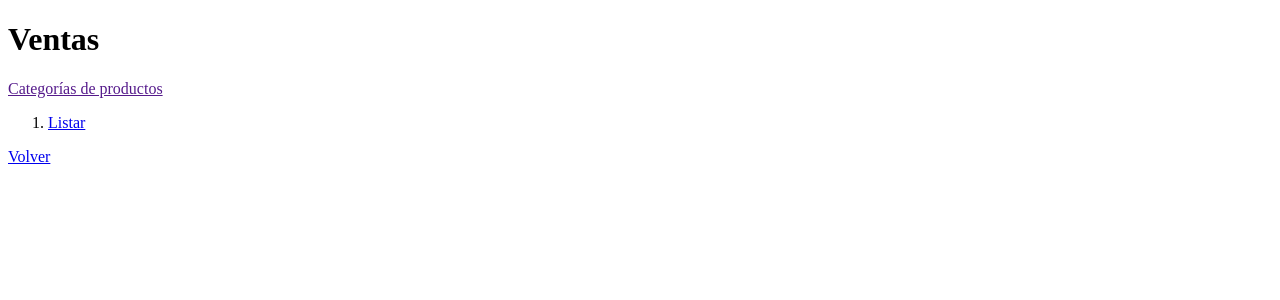
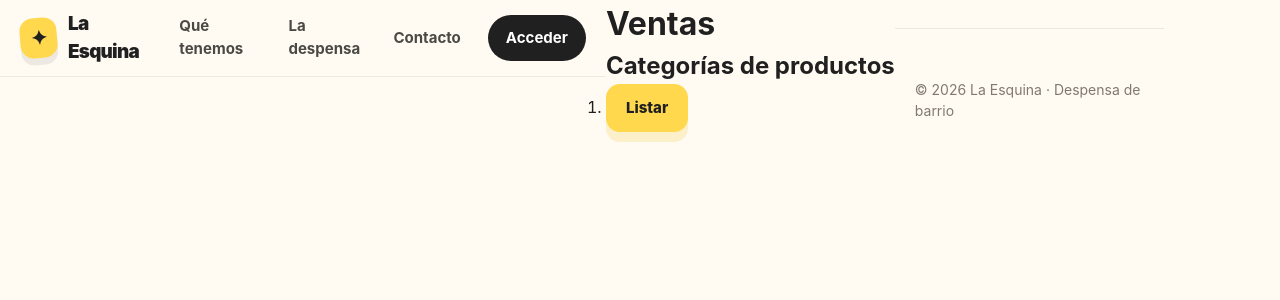
Before and after one commit to esthorace/87744-django, a Django app: page /ventas/ in a window 1280 px wide. Shown: the top 300 px of the page. Run offline with Django 5.2, Linux system fonts and the light colour scheme.

Commit message:
feat: extensión de plantillas

```diff
--- a/src/core/static/core/estilos.css
+++ b/src/core/static/core/estilos.css
@@ -34,6 +34,8 @@ body {
   background: var(--bg);
   color: var(--ink);
   line-height: 1.5;
+  display: flex;
+  min-height: 100vh;
 }
 
 a {
--- /dev/null
+++ b/src/core/templates/core/base.html
@@ -0,0 +1,33 @@
+{% load static %}
+
+<!DOCTYPE html>
+<html lang="es">
+    <head>
+        <meta charset="UTF-8" />
+        <meta name="viewport" content="width=device-width, initial-scale=1.0" />
+        <meta name="description"
+              content="La Esquina, despensa de barrio: bebidas, alimentos, pan, lácteos, fiambres, limpieza y golosinas." />
+        <title>La Esquina — Despensa de barrio</title>
+        <link rel="stylesheet" href="{% static 'core/estilos.css' %}" />
+
+        {% block styles %}
+        {% endblock styles %}
+    </head>
+    <body>
+        <header>
+            {% block header %}
+                {% include "core/partials/header.html" %}
+            {% endblock header %}
+        </header>
+        <main>
+            {% block content %}
+            {% endblock content %}
+        </main>
+        <footer>
+            {% include "core/partials/footer.html" %}
+        </footer>
+
+        {% block scripts %}
+        {% endblock scripts %}
+    </body>
+</html>
--- /dev/null
+++ b/src/core/templates/core/partials/footer.html
@@ -0,0 +1,18 @@
+<style>
+    .footer-inner {
+        display: flex;
+        justify-content: center;
+        align-items: center;
+        padding: 1rem 0;
+        background-color: var(--bg);
+        color: var(--ink);
+    }
+
+    .footer-copy {
+        margin: 0;
+        font-size: 0.875rem;
+    }
+</style>
+<div class="container footer-inner">
+    <p class="footer-copy">© 2026 La Esquina · Despensa de barrio</p>
+</div>
--- /dev/null
+++ b/src/core/templates/core/partials/header.html
@@ -0,0 +1,14 @@
+<div class="nav">
+    <div class="container nav-inner">
+        <a href="/" class="brand" aria-label="La Esquina, inicio">
+            <span class="brand-mark">✦</span>
+            <span>La Esquina</span>
+        </a>
+        <nav class="nav-links" aria-label="Navegación principal">
+            <a href="#productos">Qué tenemos</a>
+            <a href="#nosotros">La despensa</a>
+            <a href="#contacto">Contacto</a>
+            <a href="{% url 'ventas:home' %}" class="nav-cta">Acceder</a>
+        </nav>
+    </div>
+</div>
--- a/src/ventas/templates/ventas/home.html
+++ b/src/ventas/templates/ventas/home.html
@@ -1,18 +1,18 @@
-<!DOCTYPE html>
-<html lang="es">
-    <head>
-        <meta charset="UTF-8" />
-        <meta name="viewport" content="width=device-width, initial-scale=1.0" />
-        <title>Digitalers</title>
-    </head>
-    <body>
-        <main>
-            <h1>Ventas</h1>
-            <p><a href="">Categorías de productos</a></p>
-            <ol>
-                <li><a href="{% url 'ventas:categoria_list' %}">Listar</a></li>
-            </ol>
-        </main>
-        <p><a href="{% url 'core:home' %}">Volver</a></p>
-    </body>
-</html>
+{% extends "core/base.html" %}
+
+{% block content %}
+    <h1>Ventas</h1>
+    <h2>Categorías de productos</h2>
+    <ol>
+        <li>
+            <a class="button button-primary"
+               href="{% url 'ventas:categoria_list' %}">Listar</a>
+        </li>
+    </ol>
+{% endblock content %}
+
+{% block scripts %}
+    <script>
+        console.log("Ventas home page loaded.");
+    </script>
+{% endblock scripts %}
```
Also changed, not shown: src/core/templates/core/home.html (+4 -38 lines), src/ventas/templates/ventas/categoria_list.html (+5 -11 lines).
